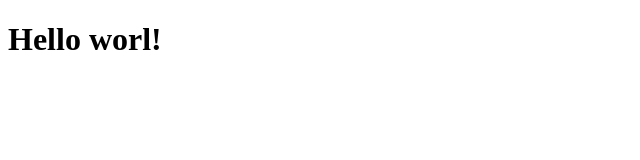
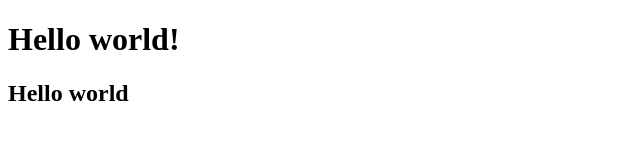
Before and after one commit to Denis16QWE/test_repo, a plain HTML site: page index.html in a window 1280 px wide. Shown: the whole page, without its empty margins (0-640 px from the left). Drawn offline with Linux system fonts and the light colour scheme.

Commit message:
add h2 title

```diff
--- a/index.html
+++ b/index.html
@@ -6,6 +6,7 @@
     <title>Document</title>
 </head>
 <body>
- <h1>Hello worl!</h1>
+ <h1>Hello world!</h1>
+ <h2>Hello world</h2>
 </body>
 </html>
```
